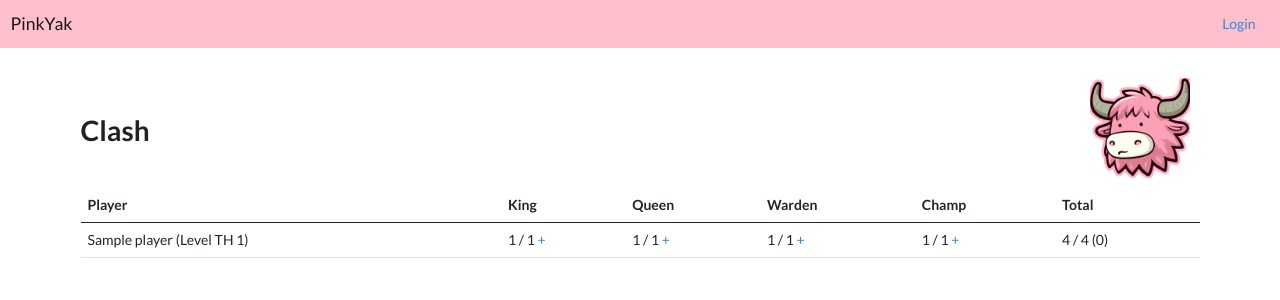
After one commit to DarrenRobinson500/delicium, a Django app: page /clash in a window 1280 px wide. The commit adds this page. Shown: the top 300 px of the page. Run offline with Django 4.2, Linux system fonts and the light colour scheme; tables that the repository leaves empty hold one stand-in row (values such as "Sample post"); some libraries are stand-ins or nearby versions.

Commit message:
Add clash and s3 for media files

```diff
--- a/app/models.py
+++ b/app/models.py
@@ -35,7 +35,11 @@
     end_date = DateField(null=True)
 
     def __str__(self):
-        return f"{self.start_date:%a, %d %b} to {self.end_date:%a, %d %b} {self.nights()}"
+        try:
+            return f"{self.start_date:%a, %d %b} to {self.end_date:%a, %d %b} {self.nights()}"
+        except:
+            return f"{self.start_date} to {self.end_date} {self.nights()}"
+
 
     def description(self):
         return self.dog
@@ -55,12 +59,18 @@
 
 class Category(Model):
     name = TextField(null=True, blank=True)
+    class Meta:
+        verbose_name_plural = "Categories"
     def __str__(self):
         return self.name
 
 class Diary(Model):
     text = TextField(null=True, blank=True)
     date = DateField(auto_now_add=True, null=True)
+
+    class Meta:
+        verbose_name_plural = "Diary Entries"
+
     def __str__(self): return "[" + str(self.date) + "] " + self.text[0:50]
 
 class Note(Model):
@@ -75,11 +85,11 @@
         else:
             cat = "(No category)"
         if self.parent:
-            chn = self.chain()
+            chn = self.chain() + " "
         else:
             chn = ""
 
-        return f"{chn} {self.text} {cat}"
+        return f"{chn}{self.text} {cat}"
 
     def parent_text(self):
         if self.parent: return f"[{self.parent}]"
@@ -152,6 +162,35 @@
     def next_one(self):
         return self.next_age_days() == min_days_to_birthday()
 
+class TH(Model):
+    level = IntegerField(null=True, blank=True)
+    king_max = IntegerField(null=True, blank=True)
+    queen_max = IntegerField(null=True, blank=True)
+    warden_max = IntegerField(null=True, blank=True)
+    champ_max = IntegerField(null=True, blank=True)
+    def __str__(self):
+        return f"TH {self.level}"
+    def total(self):
+        return self.king_max + self.queen_max + self.warden_max + self.champ_max
+
+class Player(Model):
+    name = TextField(null=True, blank=True)
+    th = ForeignKey(TH, null=True, blank=True, on_delete=SET_NULL)
+    order = IntegerField(null=True, blank=True)
+    king = IntegerField(null=True, blank=True)
+    queen = IntegerField(null=True, blank=True)
+    warden = IntegerField(null=True, blank=True)
+    champ = IntegerField(null=True, blank=True)
+
+    def __str__(self):
+        return f"{self.name} (Level {self.th})"
+
+    def total(self):
+        return self.king + self.queen + self.warden + self.champ
+
+    def total_perc(self):
+        # return int(round((self.king + self.queen + self.warden + self.champ) / self.th.total(), 2) * 100)
+        return self.th.total() - (self.king + self.queen + self.warden + self.champ)
 
 
 
@@ -175,4 +214,4 @@
             text += f"It is {object.person}'s birthday today. "
     return text
 
-all_models = [Category, Diary, Note, Quote, Birthday, Dog, Booking, Event]
+all_models = [Category, Diary, Note, Quote, Birthday, Dog, Booking, Event, TH, Player]
--- /dev/null
+++ b/app/templates/clash.html
@@ -0,0 +1,25 @@
+{% extends 'base.html'%}
+{% block content %}
+    <h1>Clash</h1>
+     <table class="table">
+      <thead>
+        <tr>
+          <th scope="col">Player</th>
+          <th scope="col">King</th>
+          <th scope="col">Queen</th>
+          <th scope="col">Warden</th>
+          <th scope="col">Champ</th>
+          <th scope="col">Total</th>
+        </tr>
+      </thead>
+    {% for player in players %}
+        <tr>
+          <td>{{ player }}</td>
+          <td>{{ player.king }} / {{ player.th.king_max }} <a href="{% url 'hero_inc' player.id 'king' %}">+</a></td>
+          <td>{{ player.queen }} / {{ player.th.queen_max }} <a href="{% url 'hero_inc' player.id 'queen' %}">+</a></td>
+          <td>{{ player.warden }} / {{ player.th.warden_max }} <a href="{% url 'hero_inc' player.id 'warden' %}">+</a></td>
+          <td>{{ player.champ }} / {{ player.th.champ_max }} <a href="{% url 'hero_inc' player.id 'champ' %}">+</a></td>
+          <td>{{ player.total }} / {{ player.th.total }} ({{ player.total_perc }})</td>
+        </tr>
+    {% endfor %}
+{% endblock %}
--- a/app/templates/navbar.html
+++ b/app/templates/navbar.html
@@ -10,6 +10,7 @@
         <li class="nav-item"><a class="nav-link active" href="{% url 'quotes' %}">Quotes</a></li>
         <li class="nav-item"><a class="nav-link active" href="{% url 'birthdays' %}">Birthdays</a></li>
         <li class="nav-item"><a class="nav-link active" href="{% url 'dogs' %}">Dogs</a></li>
+        <li class="nav-item"><a class="nav-link active" href="{% url 'clash' %}">Clash</a></li>
       </ul>
       <ul class="nav justify-content-end">
         <li class="nav-item nav-link">Hello {{ user.first_name }}</a></li>
--- a/app/views.py
+++ b/app/views.py
@@ -19,7 +19,6 @@
         user = authenticate(request, username=username, password=password)
         if user is not None:
             login(request, user)
-            messages.success(request, ("You are now logged in."))
             return redirect('home')
         else:
             messages.success(request, ("Error logging in."))
@@ -42,7 +41,22 @@
     objects = sorted(objects, key=lambda d: d.next_booking())
 
     count = len(objects)
-    context = {'objects': objects, 'title': "Dogs", 'count': count, "form": form}
+    context = {'objects': objects, 'title': "Dogs", 'count': count, "form": form, "edit_mode": False}
+    return render(request, 'dog.html', context)
+
+def dog_edit(request, id):
+    if not request.user.is_authenticated: return redirect("login")
+    dog = Dog.objects.get(id=id)
+    if request.method == 'POST':
+        form = DogForm(request.POST, request.FILES, instance=dog)
+        if form.is_valid(): form.save()
+        return redirect("dogs")
+
+    objects = Dog.objects.all()
+    objects = sorted(objects, key=lambda d: d.next_booking())
+
+    count = len(objects)
+    context = {'objects': objects, 'title': "Dogs", 'count': count, "dog": dog, "edit_mode": True}
     return render(request, 'dog.html', context)
 
 def booking(request, id):
@@ -220,3 +234,20 @@
 
     context = {'objects': events_and_bookings, "count": count, 'title': "Events"}
     return render(request, 'events.html', context)
+
+def clash(request):
+    ths = TH.objects.order_by('level')
+    players = Player.objects.all().order_by('order')
+    context = {'ths': ths, 'players': players}
+    return render(request, 'clash.html', context)
+
+def hero_inc(request, id, hero):
+    player = Player.objects.get(id=id)
+    if player:
+        if hero == "king": player.king += 1
+        if hero == "queen": player.queen += 1
+        if hero == "warden": player.warden += 1
+        if hero == "champ": player.champ += 1
+        player.save()
+
+    return redirect('clash')
--- a/main/urls.py
+++ b/main/urls.py
@@ -31,6 +31,7 @@
     path("home", home, name="home"),
     path("diary", diary, name="diary"),
     path("dogs", dogs, name="dogs"),
+    path("dog_edit<id>", dog_edit, name="dog_edit"),
     path("booking<id>", booking, name="booking"),
     path("quotes", quotes, name="quotes"),
     path("birthdays", birthdays, name="birthdays"),
@@ -41,5 +42,7 @@
     path("down<id>", down, name="down"),
     path("delete_note<id>", delete_note, name="delete_note"),
     path("new_category", new_category, name="new_category"),
+    path("clash", clash, name="clash"),
+    path("hero_inc/<id>/<hero>", hero_inc, name="hero_inc"),
     path('pinkyak.ico', favicon_view),
 ] + static(settings.MEDIA_URL, document_root=settings.MEDIA_ROOT)
```
Also changed, not shown: app/templates/dog.html (+16 -6 lines), main/settings.py (+10 -0 lines), app/migrations/0016_th_alter_category_options_alter_diary_options_player.py (added), app/migrations/0017_rename_champ_max_player_champ_and_more.py (added), app/migrations/0018_player_order.py (added).
